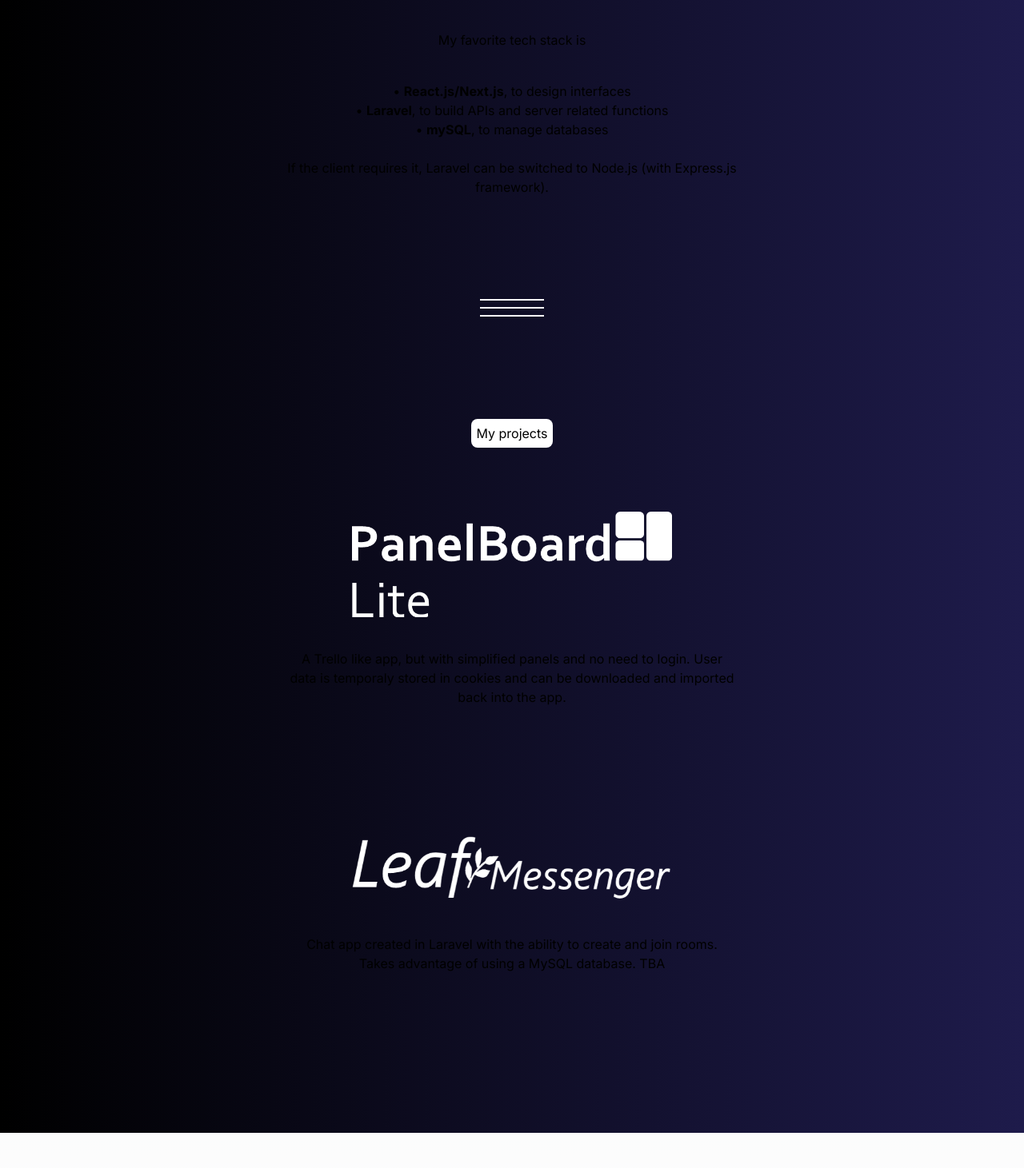
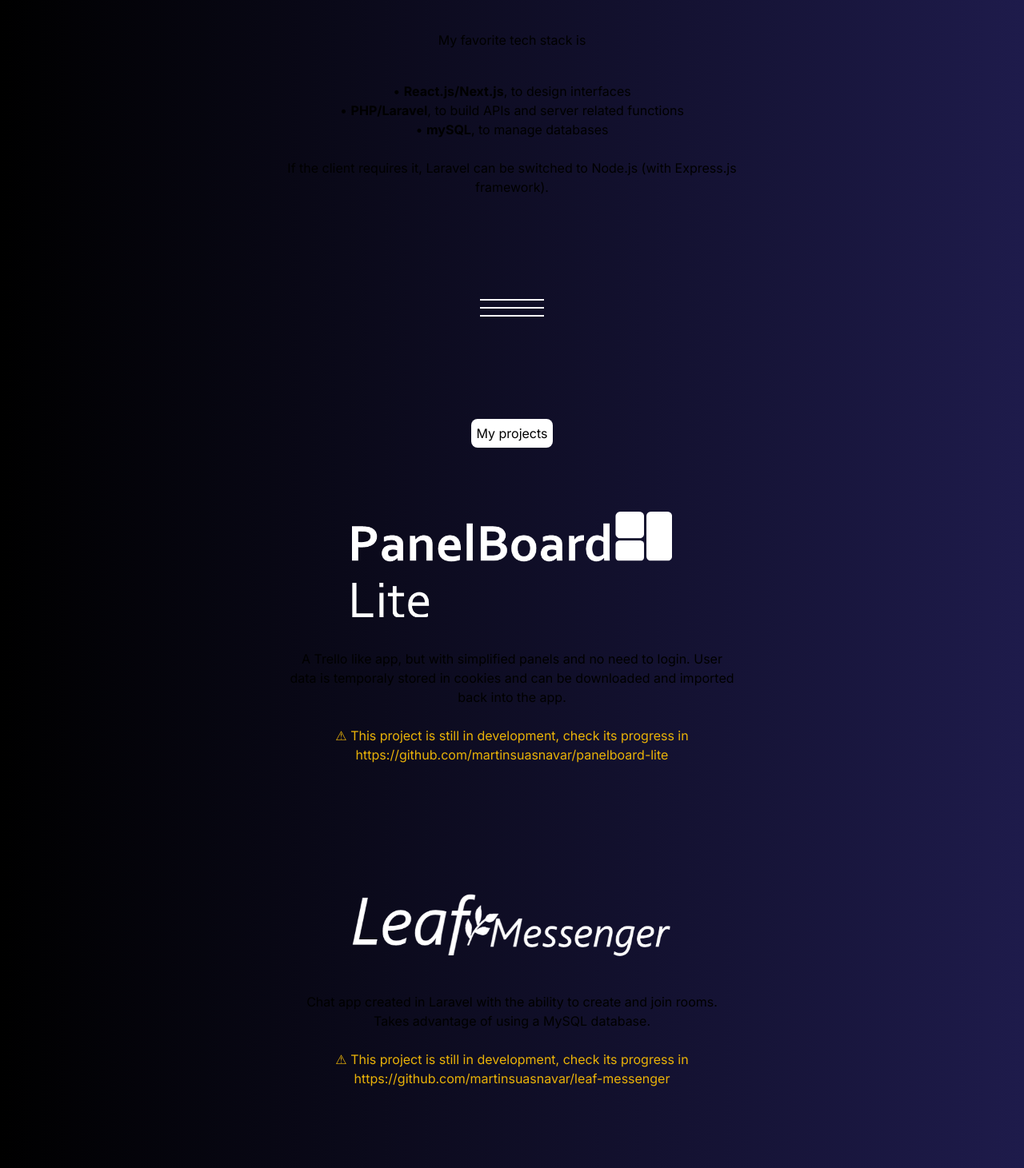
Before and after one commit to martinsuasnavar/portfolio, a Next.js app: page /en in a window 1280 px wide. Shown: the part 943-2404 px from the top of the page at 80% size. Built offline with nearby package versions, Linux system fonts and the light colour scheme.

Commit message:
Update page.tsx

```diff
--- a/src/app/[locale]/page.tsx
+++ b/src/app/[locale]/page.tsx
@@ -29,7 +29,7 @@
   const project2: Project = {
     imgSrc: "/project-2.png",
     name: "Leaf Messenger",
-    description: `${t("myProjects.projectList.1")} TBA`,
+    description: `${t("myProjects.projectList.1")}`,
     warning: `${t("myProjects.warning")} https://github.com/martinsuasnavar/leaf-messenger`,
   };
 
@@ -84,7 +84,7 @@
           </p>
           <ul>
             <li>• <strong>React.js/Next.js</strong>, {t("techDetails.stackDescs.0")}</li>
-            <li>• <strong>Laravel</strong>, {t("techDetails.stackDescs.1")}</li>
+            <li>• <strong>PHP/Laravel</strong>, {t("techDetails.stackDescs.1")}</li>
             <li>• <strong>mySQL</strong>, {t("techDetails.stackDescs.2")}</li>
           </ul>
           <br/>
@@ -108,6 +108,8 @@
                     <Image src={project.imgSrc} height={400} width={400} alt={`${project.name} logo`}/>
                     <div className="h-10"/>
                     <p>{project.description}</p>
+                    <br/>
+                    <div className="text-yellow-500">⚠ {project.warning}</div>
                 </div>
             ))}
         </div>
```
